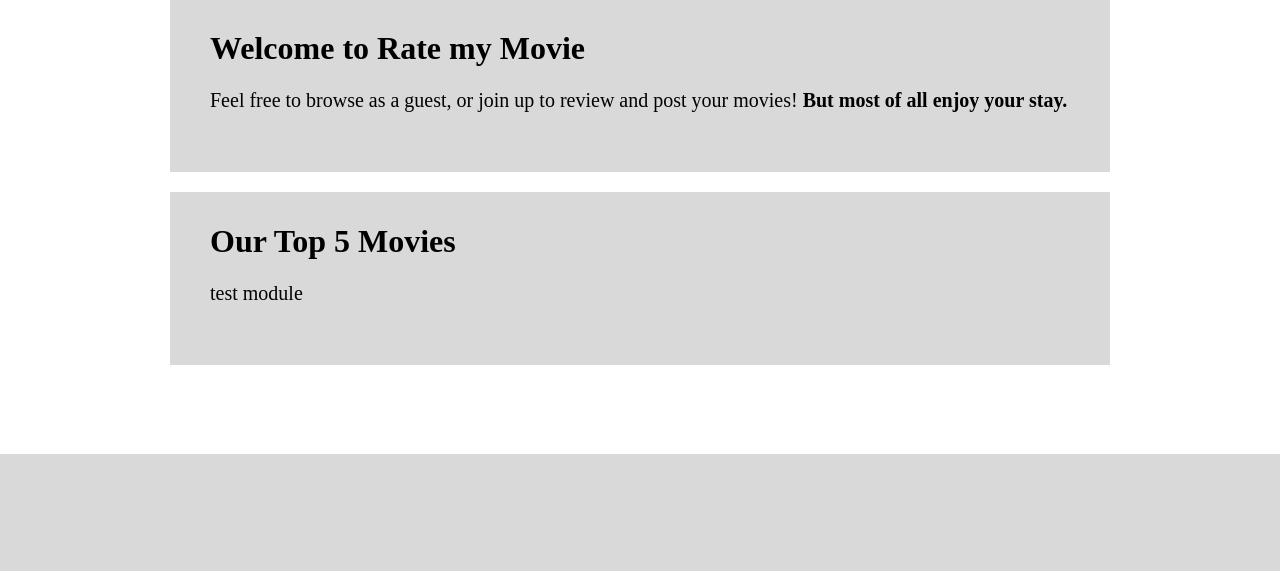
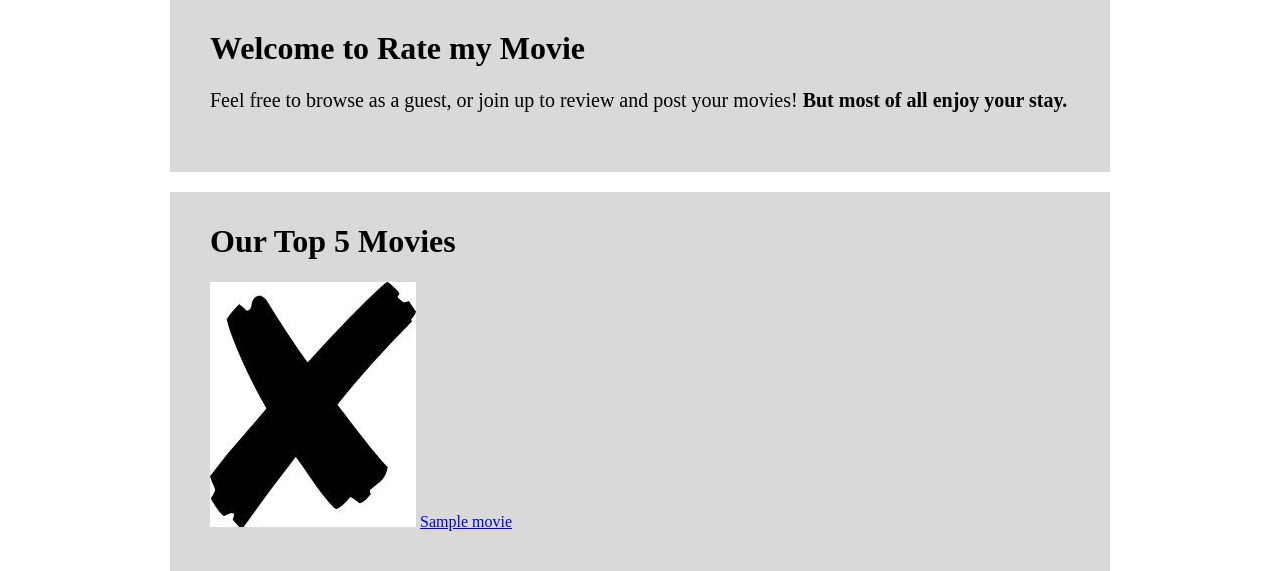
Before and after one commit to 2405040r/rate-my-movie, a Django app: page / in a window 1280 px wide. Shown: the part 346-917 px from the top of the page. Before the commit the page ends 800 px from the top, so only its background shows below. Run offline with Django 3.2, Linux system fonts and the light colour scheme; tables that the repository leaves empty hold one stand-in row (values such as "Sample post"); some web fonts are replaced.

Commit message:
most views now in order and added top 5 to home page

```diff
--- a/rate_my_movie_app/views.py
+++ b/rate_my_movie_app/views.py
@@ -8,14 +8,16 @@ from rate_my_movie_app.forms import MovieForm
 #When the page is requested by the user the corresponding function is called
 
 def home(request):
+	movie_list = Movie.objects.order_by('-views')[:5]
+	context_dict = {'movies': movie_list}
 	#The return statement refers to a html document locates in templates
-	return render(request, 'rate_my_movie_app/home.html')
+	return render(request, 'rate_my_movie_app/home.html', context_dict)
 
 def aboutus(request):
 	return render(request, 'rate_my_movie_app/aboutus.html')
 
 def mostpopular(request):
-	movie_list = Movie.objects.all() #.order_by('-likes')[:5]
+	movie_list = Movie.objects.order_by('-views').all()
 	context_dict = {'movies': movie_list}
 
 	return render(request, 'rate_my_movie_app/mostpopular.html', context_dict)
@@ -24,7 +26,7 @@ def rumours(request):
 	return render(request, 'rate_my_movie_app/rumours.html')
 
 def genres(request):
-	genre_list = Genre.objects.all() #.order_by('-likes')[:5]
+	genre_list = Genre.objects.all()
 	context_dict = {'genres': genre_list}
 
 	return render(request, 'rate_my_movie_app/genres.html', context_dict)
--- a/templates/rate_my_movie_app/genre.html
+++ b/templates/rate_my_movie_app/genre.html
@@ -14,7 +14,11 @@
 		{% if movies %}
 			<ul>
 			{% for movie in movies %}
-				<li>{{ movie.title }}</li>
+				<div>
+					<img src="{% static "images/logo.jpg" %}" alt="Rate My Movie Logo" />
+					<a href="/rate_my_movie_app/movie/{{movie.slug}}">
+					{{ movie.title }}
+				</div>
 			{% endfor %}
 			</ul>
 		{% else %}
--- a/templates/rate_my_movie_app/home.html
+++ b/templates/rate_my_movie_app/home.html
@@ -19,7 +19,19 @@
 		<h1>Our Top 5 Movies</h1>
 
 		<div>
-			<p>test module</p>
+			{% if movies %}
+				{% for movie in movies %}
+					<div>
+						<img src="{% static "images/logo.jpg" %}" alt="Rate My Movie Logo" />
+						<a href="/rate_my_movie_app/movie/{{movie.slug}}">
+						{{ movie.title }}
+
+					</div>
+				{% endfor %}
+
+			{% else %}
+				<strong>There are no movies present.</strong>
+			{% endif %}
 		</div>
 	</div>
 {% endblock %}
```
